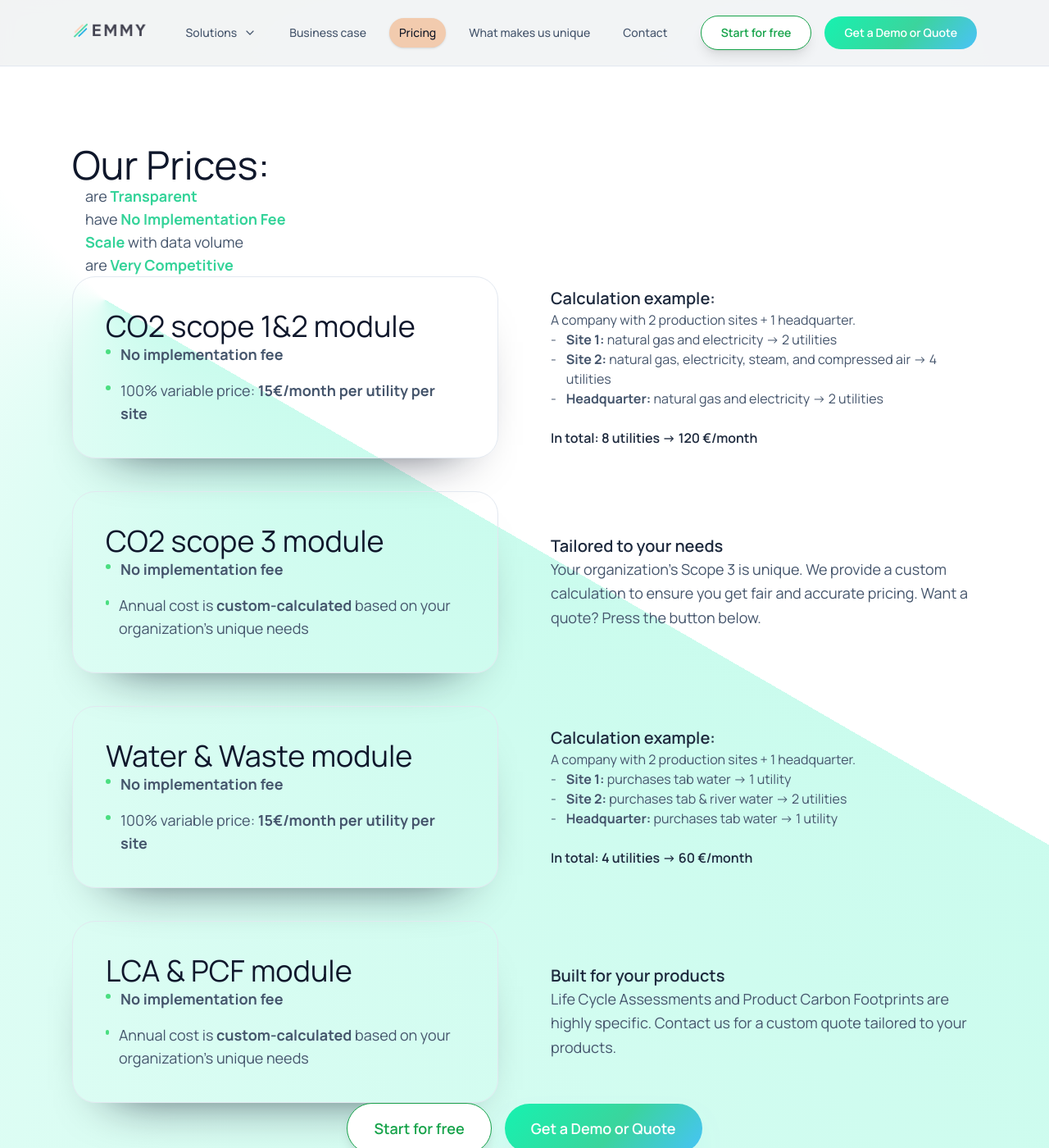
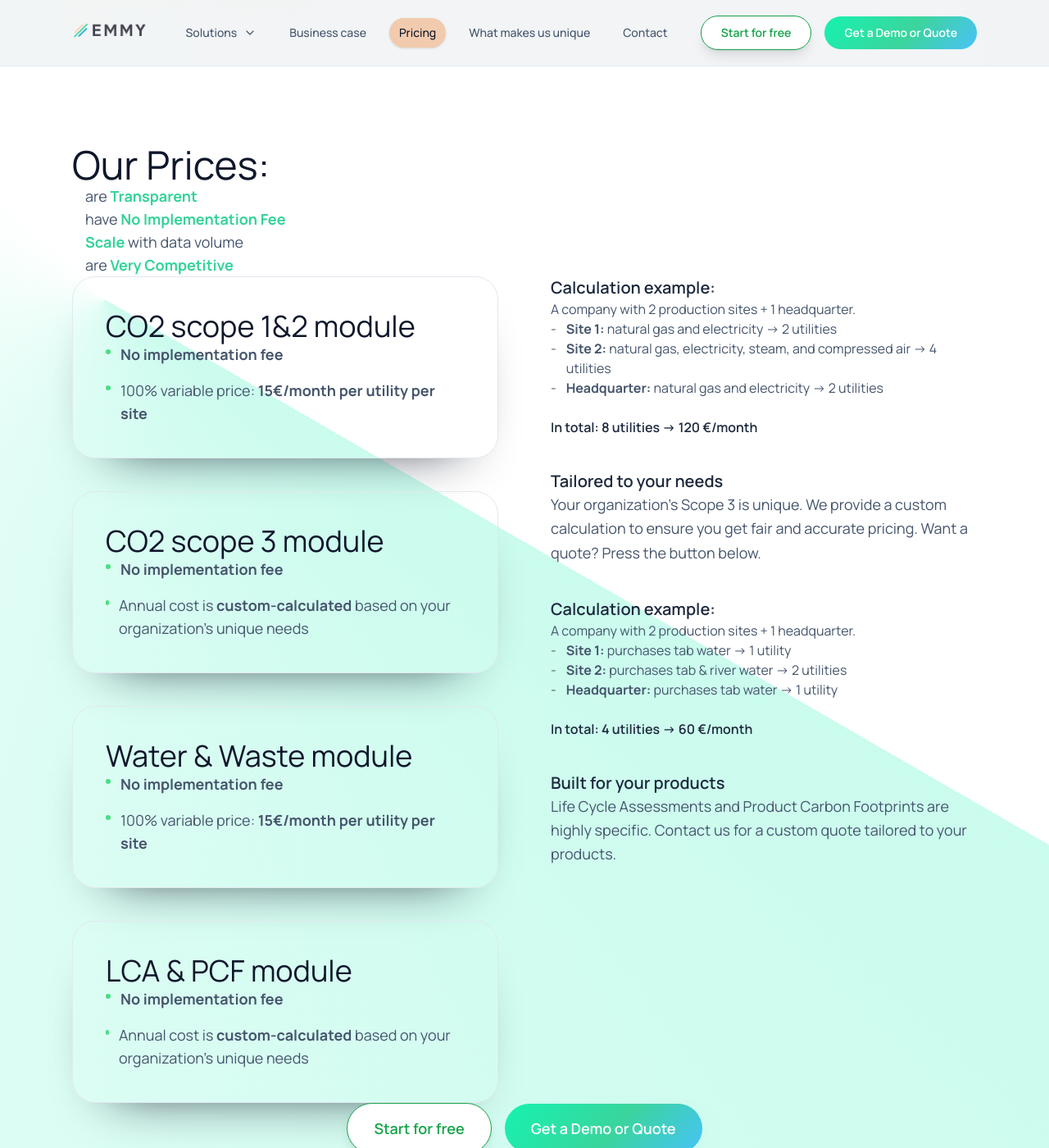
Before and after one commit to emmy-earth/promo-website, a Jekyll site: the page built from pricing.html, in a window 1280 px wide and 1400 px high. Shown: the whole window at 82% size. Built offline with Jekyll 4.4.1, drawn with Linux system fonts in a browser that asks for light colours; nearby versions of some CDN libraries; comment, search, counter and statistics services are not loaded.

Commit message:
Update pricing.html

```diff
--- a/pricing.html
+++ b/pricing.html
@@ -10,7 +10,7 @@ description: "Learn about Emmy.earth's price to make carbon accounting effortles
 
   <div class="relative mx-auto max-w-6xl px-6">
 
- <!-- Main Title Section -->
+    <!-- Main Title Section -->
     <div class="mb-8" data-animate>
       <h1 class="font-light text-4xl text-slate-900 sm:text-5xl">Our Prices: </h1>
     </div>
@@ -36,11 +36,12 @@ description: "Learn about Emmy.earth's price to make carbon accounting effortles
         </ul>
     </div>
 
-    <!-- Wrapper for all modules -->
-    <div class="space-y-10">
+    <!-- NEW: Main two-column grid -->
+    <div class="grid grid-cols-1 lg:grid-cols-2 gap-16 items-start">
 
-      <!-- Scope 1&2 Module -->
-      <div class="grid grid-cols-1 lg:grid-cols-2 gap-16 items-center">
+      <!-- LEFT COLUMN (All Module Boxes) -->
+      <div class="space-y-10">
+        <!-- Scope 1&2 Box -->
         <div class="rounded-3xl border border-slate-200 bg-slate-50/80 p-10 shadow-card h-full" data-animate>
           <h2 class="font-light text-3xl text-slate-900 sm:text-4xl mb-8">CO2 scope 1&2 module</h2>
           <ul class="space-y-4 text-lg text-slate-600">
@@ -48,7 +49,36 @@ description: "Learn about Emmy.earth's price to make carbon accounting effortles
             <li class="flex items-start gap-3"><span class="mt-2 h-1.5 w-1.5 flex-shrink-0 rounded-full bg-emerald-400"></span><span>100% variable price: <strong>15€/month per utility per site</strong></span></li>
           </ul>
         </div>
-        <div data-animate data-delay="0.1s">
+        <!-- Scope 3 Box -->
+        <div class="rounded-3xl border border-slate-200 bg-slate-50/80 p-10 shadow-card h-full" data-animate>
+          <h2 class="font-light text-3xl text-slate-900 sm:text-4xl mb-8">CO2 scope 3 module</h2>
+          <ul class="space-y-4 text-lg text-slate-600">
+            <li class="flex items-start gap-3"><span class="mt-2 h-1.5 w-1.5 flex-shrink-0 rounded-full bg-emerald-400"></span><span><strong>No implementation fee</strong></span></li>
+            <li class="flex items-start gap-3"><span class="mt-2 h-1.5 w-1.5 flex-shrink-0 rounded-full bg-emerald-400"></span><span>Annual cost is <strong>custom-calculated</strong> based on your organization's unique needs</span></li>
+          </ul>
+        </div>
+        <!-- Water & Waste Box -->
+        <div class="rounded-3xl border border-slate-200 bg-slate-50/80 p-10 shadow-card h-full" data-animate>
+          <h2 class="font-light text-3xl text-slate-900 sm:text-4xl mb-8">Water & Waste module</h2>
+          <ul class="space-y-4 text-lg text-slate-600">
+            <li class="flex items-start gap-3"><span class="mt-2 h-1.5 w-1.5 flex-shrink-0 rounded-full bg-emerald-400"></span><span><strong>No implementation fee</strong></span></li>
+            <li class="flex items-start gap-3"><span class="mt-2 h-1.5 w-1.5 flex-shrink-0 rounded-full bg-emerald-400"></span><span>100% variable price: <strong>15€/month per utility per site</strong></span></li>
+          </ul>
+        </div>
+        <!-- LCA & PCF Box -->
+        <div class="rounded-3xl border border-slate-200 bg-slate-50/80 p-10 shadow-card h-full" data-animate>
+          <h2 class="font-light text-3xl text-slate-900 sm:text-4xl mb-8">LCA & PCF module</h2>
+          <ul class="space-y-4 text-lg text-slate-600">
+            <li class="flex items-start gap-3"><span class="mt-2 h-1.5 w-1.5 flex-shrink-0 rounded-full bg-emerald-400"></span><span><strong>No implementation fee</strong></span></li>
+            <li class="flex items-start gap-3"><span class="mt-2 h-1.5 w-1.5 flex-shrink-0 rounded-full bg-emerald-400"></span><span>Annual cost is <strong>custom-calculated</strong> based on your organization's unique needs</span></li>
+          </ul>
+        </div>
+      </div>
+
+      <!-- RIGHT COLUMN (All Text Blocks with Dividers) -->
+      <div class="space-y-10 divide-y divide-slate-200 pr-8">
+        <!-- Scope 1&2 Text -->
+        <div class="pt-10 first:pt-0" data-animate data-delay="0.1s">
           <h4 class="font-semibold text-xl text-slate-800 mb-6">Calculation example:</h4>
           <p class="text-slate-600 mb-4">A company with 2 production sites + 1 headquarter.</p>
           <ul class="space-y-1 text-base text-slate-600">
@@ -58,33 +88,13 @@ description: "Learn about Emmy.earth's price to make carbon accounting effortles
           </ul>
           <p class="mt-6 font-semibold text-slate-800">In total: 8 utilities -> 120 €/month</p>
         </div>
-      </div>
-
-      <!-- Scope 3 Module -->
-      <div class="grid grid-cols-1 lg:grid-cols-2 gap-16 items-center">
-        <div class="rounded-3xl border border-slate-200 bg-slate-50/80 p-10 shadow-card h-full" data-animate>
-          <h2 class="font-light text-3xl text-slate-900 sm:text-4xl mb-8">CO2 scope 3 module</h2>
-          <ul class="space-y-4 text-lg text-slate-600">
-            <li class="flex items-start gap-3"><span class="mt-2 h-1.5 w-1.5 flex-shrink-0 rounded-full bg-emerald-400"></span><span><strong>No implementation fee</strong></span></li>
-            <li class="flex items-start gap-3"><span class="mt-2 h-1.5 w-1.5 flex-shrink-0 rounded-full bg-emerald-400"></span><span>Annual cost is <strong>custom-calculated</strong> based on your organization's unique needs</span></li>
-          </ul>
-        </div>
-        <div class="text-slate-700" data-animate data-delay="0.1s">
+        <!-- Scope 3 Text -->
+        <div class="pt-10 first:pt-0 text-slate-700" data-animate data-delay="0.1s">
           <h4 class="font-semibold text-xl text-slate-800 mb-4">Tailored to your needs</h4>
           <p class="text-slate-600 text-lg leading-relaxed">Your organization's Scope 3 is unique. We provide a custom calculation to ensure you get fair and accurate pricing. Want a quote? Press the button below.</p>
         </div>
-      </div>
-
-      <!-- Water & Waste Module -->
-      <div class="grid grid-cols-1 lg:grid-cols-2 gap-16 items-center">
-        <div class="rounded-3xl border border-slate-200 bg-slate-50/80 p-10 shadow-card h-full" data-animate>
-          <h2 class="font-light text-3xl text-slate-900 sm:text-4xl mb-8">Water & Waste module</h2>
-          <ul class="space-y-4 text-lg text-slate-600">
-            <li class="flex items-start gap-3"><span class="mt-2 h-1.5 w-1.5 flex-shrink-0 rounded-full bg-emerald-400"></span><span><strong>No implementation fee</strong></span></li>
-            <li class="flex items-start gap-3"><span class="mt-2 h-1.5 w-1.5 flex-shrink-0 rounded-full bg-emerald-400"></span><span>100% variable price: <strong>15€/month per utility per site</strong></span></li>
-          </ul>
-        </div>
-        <div data-animate data-delay="0.1s">
+        <!-- Water & Waste Text -->
+        <div class="pt-10 first:pt-0" data-animate data-delay="0.1s">
           <h4 class="font-semibold text-xl text-slate-800 mb-6">Calculation example:</h4>
           <p class="text-slate-600 mb-4">A company with 2 production sites + 1 headquarter.</p>
           <ul class="space-y-1 text-base text-slate-600">
@@ -94,22 +104,13 @@ description: "Learn about Emmy.earth's price to make carbon accounting effortles
           </ul>
           <p class="mt-6 font-semibold text-slate-800">In total: 4 utilities -> 60 €/month</p>
         </div>
-      </div>
-
-      <!-- LCA & PCF Module -->
-      <div class="grid grid-cols-1 lg:grid-cols-2 gap-16 items-center">
-        <div class="rounded-3xl border border-slate-200 bg-slate-50/80 p-10 shadow-card h-full" data-animate>
-          <h2 class="font-light text-3xl text-slate-900 sm:text-4xl mb-8">LCA & PCF module</h2>
-          <ul class="space-y-4 text-lg text-slate-600">
-            <li class="flex items-start gap-3"><span class="mt-2 h-1.5 w-1.5 flex-shrink-0 rounded-full bg-emerald-400"></span><span><strong>No implementation fee</strong></span></li>
-            <li class="flex items-start gap-3"><span class="mt-2 h-1.5 w-1.5 flex-shrink-0 rounded-full bg-emerald-400"></span><span>Annual cost is <strong>custom-calculated</strong> based on your organization's unique needs</span></li>
-          </ul>
-        </div>
-        <div class="text-slate-700" data-animate data-delay="0.1s">
+        <!-- LCA & PCF Text -->
+        <div class="pt-10 first:pt-0 text-slate-700" data-animate data-delay="0.1s">
           <h4 class="font-semibold text-xl text-slate-800 mb-4">Built for your products</h4>
           <p class="text-slate-600 text-lg leading-relaxed">Life Cycle Assessments and Product Carbon Footprints are highly specific. Contact us for a custom quote tailored to your products.</p>
         </div>
       </div>
+
     </div>
 
     <!-- Final CTA Section -->
```
